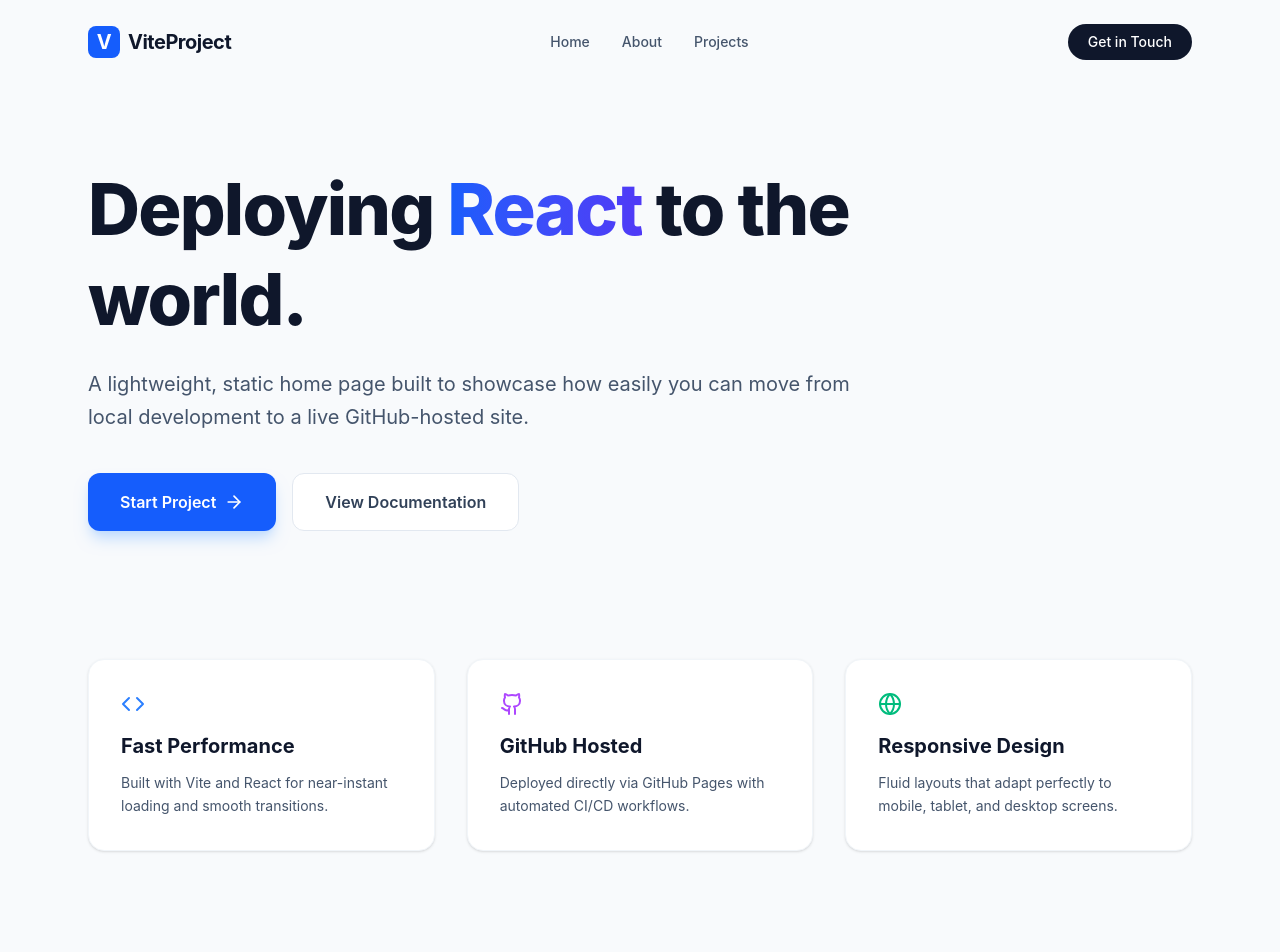
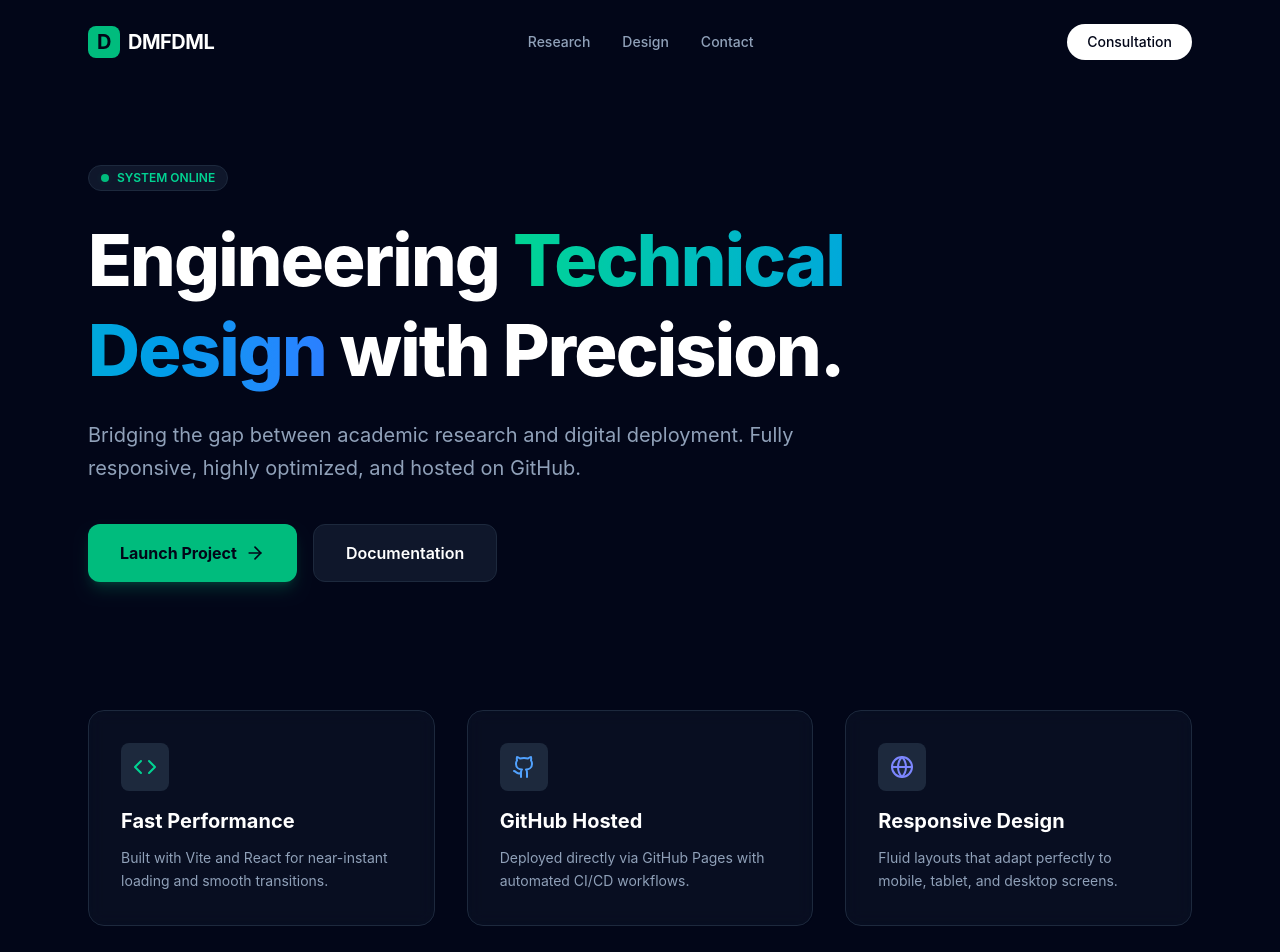
Before and after one commit to DMFDML/DMF, a React (Vite) app: page / in a window 1280 px wide. Shown: the top 952 px of the page. Built offline with nearby package versions, Linux system fonts and the light colour scheme.

Commit message:
Update to dark theme

```diff
--- a/src/App.jsx
+++ b/src/App.jsx
@@ -1,9 +1,9 @@
 import React, { useState, useEffect } from 'react';
-import { Github, Globe, Code, ArrowRight, ExternalLink } from 'lucide-react';
+import { Github, Globe, Code, ArrowRight, ExternalLink, Moon, Sun } from 'lucide-react';
 
 /**
- * A minimalist, responsive home page designed for
- * a professional personal site or project landing page.
+ * Updated "Midnight" Theme Home Page
+ * Uses Slate-950 for the background and emerald/blue gradients for depth.
  */
 const App = () => {
   const [isVisible, setIsVisible] = useState(false);
@@ -16,53 +16,67 @@
     {
       title: "Fast Performance",
       description: "Built with Vite and React for near-instant loading and smooth transitions.",
-      icon: <Code className="w-6 h-6 text-blue-500" />
+      icon: <Code className="w-6 h-6 text-emerald-400" />
     },
     {
       title: "GitHub Hosted",
       description: "Deployed directly via GitHub Pages with automated CI/CD workflows.",
-      icon: <Github className="w-6 h-6 text-purple-500" />
+      icon: <Github className="w-6 h-6 text-blue-400" />
     },
     {
       title: "Responsive Design",
       description: "Fluid layouts that adapt perfectly to mobile, tablet, and desktop screens.",
-      icon: <Globe className="w-6 h-6 text-emerald-500" />
+      icon: <Globe className="w-6 h-6 text-indigo-400" />
     }
   ];
 
   return (
-    <div className="min-h-screen bg-slate-50 text-slate-900 font-sans selection:bg-blue-100">
+    <div className="min-h-screen bg-slate-950 text-slate-100 font-sans selection:bg-emerald-500/30">
+      {/* Decorative Background Glows */}
+      <div className="fixed top-0 left-0 w-full h-full overflow-hidden pointer-events-none -z-10">
+        <div className="absolute -top-[10%] -left-[10%] w-[40%] h-[40%] bg-blue-900/20 blur-[120px] rounded-full"></div>
+        <div className="absolute top-[20%] -right-[10%] w-[30%] h-[50%] bg-emerald-900/10 blur-[120px] rounded-full"></div>
+      </div>
+
       {/* Navigation */}
-      <nav className="p-6 max-w-6xl mx-auto flex justify-between items-center">
+      <nav className="p-6 max-w-6xl mx-auto flex justify-between items-center relative z-10">
         <div className="text-xl font-bold tracking-tight flex items-center gap-2">
-          <div className="w-8 h-8 bg-blue-600 rounded-lg flex items-center justify-center text-white">V</div>
-          <span>ViteProject</span>
+          <div className="w-8 h-8 bg-emerald-500 rounded-lg flex items-center justify-center text-slate-950">D</div>
+          <span className="text-white">DMFDML</span>
         </div>
-        <div className="hidden md:flex gap-8 text-sm font-medium text-slate-600">
-          <a href="#" className="hover:text-blue-600 transition-colors">Home</a>
-          <a href="#" className="hover:text-blue-600 transition-colors">About</a>
-          <a href="#" className="hover:text-blue-600 transition-colors">Projects</a>
+        <div className="hidden md:flex gap-8 text-sm font-medium text-slate-400">
+          <a href="#" className="hover:text-emerald-400 transition-colors">Research</a>
+          <a href="#" className="hover:text-emerald-400 transition-colors">Design</a>
+          <a href="#" className="hover:text-emerald-400 transition-colors">Contact</a>
         </div>
-        <button className="bg-slate-900 text-white px-5 py-2 rounded-full text-sm font-medium hover:bg-slate-800 transition-all active:scale-95">
-          Get in Touch
+        <button className="bg-white text-slate-950 px-5 py-2 rounded-full text-sm font-medium hover:bg-emerald-400 transition-all active:scale-95">
+          Consultation
         </button>
       </nav>
 
       {/* Hero Section */}
       <main className={`max-w-6xl mx-auto px-6 pt-20 pb-32 transition-all duration-1000 transform ${isVisible ? 'translate-y-0 opacity-100' : 'translate-y-10 opacity-0'}`}>
         <div className="max-w-3xl">
-          <h1 className="text-5xl md:text-7xl font-extrabold tracking-tight mb-6 leading-tight">
-            Deploying <span className="text-transparent bg-clip-text bg-gradient-to-r from-blue-600 to-indigo-600">React</span> to the world.
+          <div className="inline-flex items-center gap-2 px-3 py-1 rounded-full bg-slate-900 border border-slate-800 text-emerald-400 text-xs font-semibold mb-6">
+            <span className="relative flex h-2 w-2">
+              <span className="animate-ping absolute inline-flex h-full w-full rounded-full bg-emerald-400 opacity-75"></span>
+              <span className="relative inline-flex rounded-full h-2 w-2 bg-emerald-500"></span>
+            </span>
+            SYSTEM ONLINE
+          </div>
+
+          <h1 className="text-5xl md:text-7xl font-extrabold tracking-tight mb-6 leading-tight text-white">
+            Engineering <span className="text-transparent bg-clip-text bg-gradient-to-r from-emerald-400 to-blue-500">Technical Design</span> with Precision.
           </h1>
-          <p className="text-xl text-slate-600 mb-10 leading-relaxed">
-            A lightweight, static home page built to showcase how easily you can move from local development to a live GitHub-hosted site.
+          <p className="text-xl text-slate-400 mb-10 leading-relaxed">
+            Bridging the gap between academic research and digital deployment. Fully responsive, highly optimized, and hosted on GitHub.
           </p>
           <div className="flex flex-wrap gap-4">
-            <button className="bg-blue-600 text-white px-8 py-4 rounded-xl font-semibold flex items-center gap-2 hover:bg-blue-700 shadow-lg shadow-blue-200 transition-all active:scale-95">
-              Start Project <ArrowRight className="w-5 h-5" />
+            <button className="bg-emerald-500 text-slate-950 px-8 py-4 rounded-xl font-bold flex items-center gap-2 hover:bg-emerald-400 shadow-lg shadow-emerald-500/20 transition-all active:scale-95">
+              Launch Project <ArrowRight className="w-5 h-5" />
             </button>
-            <button className="bg-white border border-slate-200 text-slate-700 px-8 py-4 rounded-xl font-semibold flex items-center gap-2 hover:bg-slate-50 transition-all active:scale-95">
-              View Documentation
+            <button className="bg-slate-900 border border-slate-800 text-white px-8 py-4 rounded-xl font-semibold flex items-center gap-2 hover:bg-slate-800 transition-all active:scale-95">
+              Documentation
             </button>
           </div>
         </div>
@@ -70,10 +84,12 @@
         {/* Features Grid */}
         <div className="grid md:grid-cols-3 gap-8 mt-32">
           {features.map((feature, idx) => (
-            <div key={idx} className="bg-white p-8 rounded-2xl border border-slate-100 shadow-sm hover:shadow-md transition-shadow">
-              <div className="mb-4">{feature.icon}</div>
-              <h3 className="text-xl font-bold mb-3">{feature.title}</h3>
-              <p className="text-slate-600 leading-relaxed text-sm">
+            <div key={idx} className="bg-slate-900/50 backdrop-blur-sm p-8 rounded-2xl border border-slate-800 hover:border-emerald-500/50 transition-all group">
+              <div className="mb-4 p-3 bg-slate-800 w-fit rounded-lg group-hover:bg-emerald-500 group-hover:text-slate-950 transition-colors">
+                {feature.icon}
+              </div>
+              <h3 className="text-xl font-bold mb-3 text-white">{feature.title}</h3>
+              <p className="text-slate-400 leading-relaxed text-sm">
                 {feature.description}
               </p>
             </div>
@@ -82,16 +98,16 @@
       </main>
 
       {/* Footer */}
-      <footer className="border-t border-slate-200 py-12 px-6">
+      <footer className="border-t border-slate-900 py-12 px-6">
         <div className="max-w-6xl mx-auto flex flex-col md:flex-row justify-between items-center gap-6">
           <p className="text-slate-500 text-sm">
-            © {new Date().getFullYear()} Your Name. Built with React & Vite.
+            © {new Date().getFullYear()} DMFDML. Technical Design & Research.
           </p>
           <div className="flex gap-6">
-            <a href="https://github.com" target="_blank" rel="noopener noreferrer" className="text-slate-400 hover:text-slate-900 transition-colors">
+            <a href="#" className="text-slate-500 hover:text-emerald-400 transition-colors">
               <Github className="w-5 h-5" />
             </a>
-            <a href="#" className="text-slate-400 hover:text-slate-900 transition-colors">
+            <a href="#" className="text-slate-500 hover:text-emerald-400 transition-colors">
               <ExternalLink className="w-5 h-5" />
             </a>
           </div>
```
